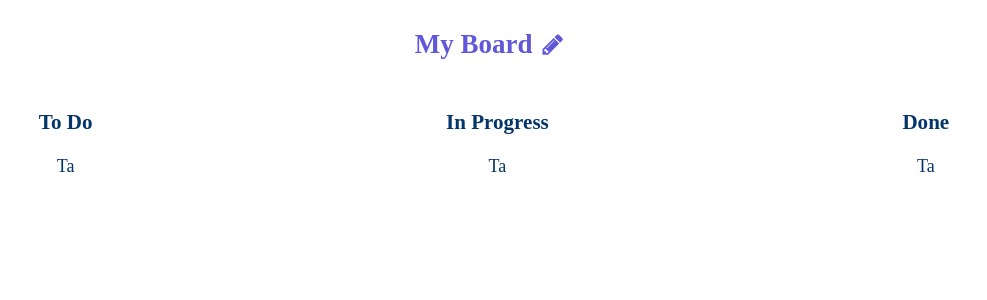
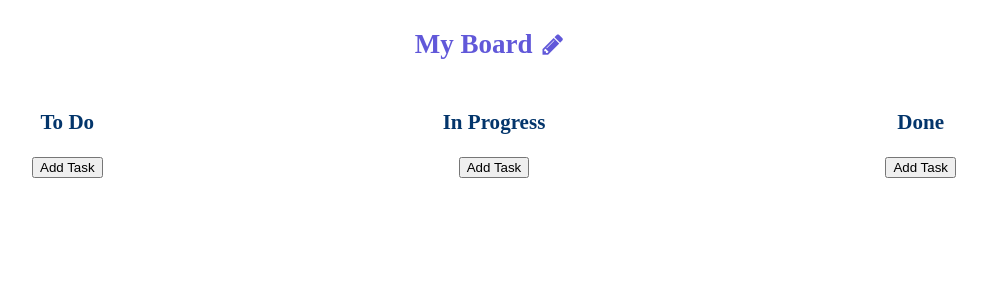
Before and after one commit to phiquangdat/kanban-board, a React (Vite) app: page / in a window 1280 px wide. Shown: the top 300 px of the page, without its empty margins (146-1133 px from the left). Built offline with nearby package versions, Linux system fonts and the light colour scheme.

Commit message:
passing props to components

```diff
--- a/src/components/Board.jsx
+++ b/src/components/Board.jsx
@@ -1,10 +1,16 @@
 import List from "./List";
+import Card from "./Card";
+import { useState } from "react";
 export default function Board({ listName }) {
+  const [item, setItem] = useState("");
+
+  function handleClick(e) {}
   return (
     <div className="list">
       <h3>{listName}</h3>
       <ul>
-        <li>Ta</li>
+        <Card>{item}</Card>
+        <button onClick={handleClick}>Add Task</button>
       </ul>
     </div>
   );
--- a/src/components/Card.jsx
+++ b/src/components/Card.jsx
@@ -1,7 +1,7 @@
-export default function Card({ item }) {
+export default function Card({ children }) {
   return (
     <>
-      <li>{item}</li>
+      <li>{children}</li>
     </>
   );
 }
```
